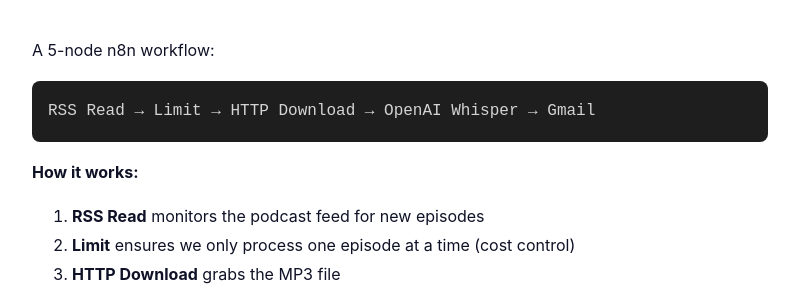
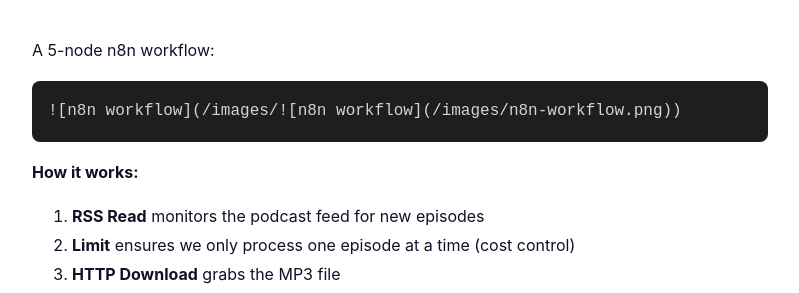
Before and after one commit to lph10gator/portfolio-site-dev, a Jekyll site: the page built from 2025-11-24-first-n8n-workflow.md, in a window 1280 px wide. Shown: the part 677-970 px from the top of the page, without its empty margins (240-1039 px from the left). Built offline with Jekyll 4.4.1, drawn with Linux system fonts in a browser that asks for light colours.

Commit message:
Update 2025-11-24-first-n8n-workflow.md

````diff
--- a/2025-11-24-first-n8n-workflow.md
+++ b/2025-11-24-first-n8n-workflow.md
@@ -16,7 +16,7 @@
 A 5-node n8n workflow:
 
 ```
-RSS Read → Limit → HTTP Download → OpenAI Whisper → Gmail
+![n8n workflow](/images/![n8n workflow](/images/n8n-workflow.png))
 ```
 
 **How it works:**
````
